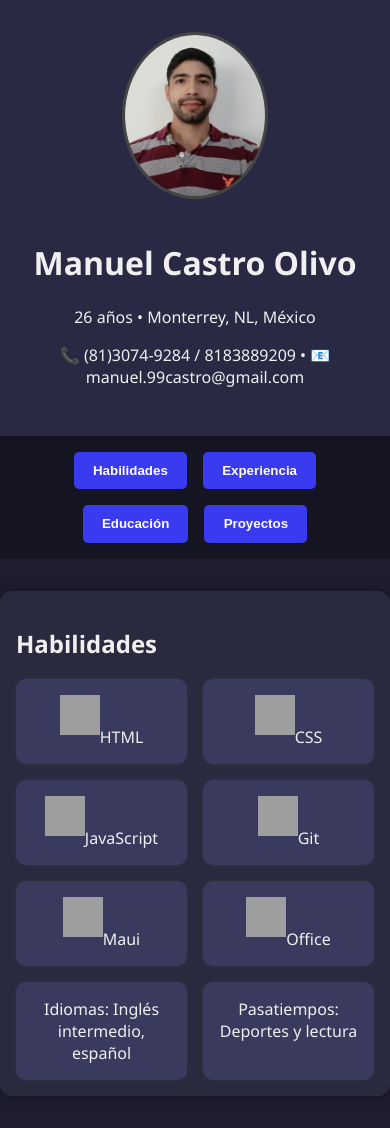
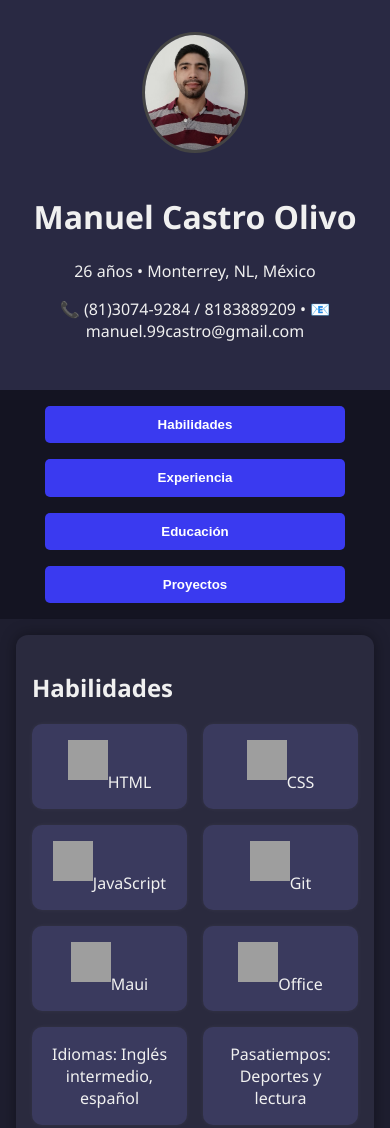
Before and after one commit to Manu12334444/Manu12334444.github.io, a plain HTML site: page index.html in a window 390 px wide. Shown: the top 1128 px of the page. Drawn offline with Linux system fonts and the light colour scheme; grey boxes are pictures that could not be loaded.

Commit message:
Cambios  Se agrego css para telefono

```diff
--- a/styles.css
+++ b/styles.css
@@ -110,3 +110,33 @@ footer {
   color: #aaa;
   padding: 1rem;
 }
+/* Responsive para pantallas pequeñas */
+@media (max-width: 600px) {
+  nav {
+    flex-direction: column;
+    align-items: center;
+  }
+
+  nav button {
+    width: 90%;
+    max-width: 300px;
+  }
+
+  .foto-perfil {
+    width: 100px;
+  }
+
+  .habilidades-grid {
+    grid-template-columns: repeat(auto-fill, minmax(100px, 1fr));
+  }
+
+  main {
+    margin: 1rem;
+    padding: 1rem;
+  }
+
+  .proyecto img {
+    width: 100%;
+    height: auto;
+  }
+}
```
